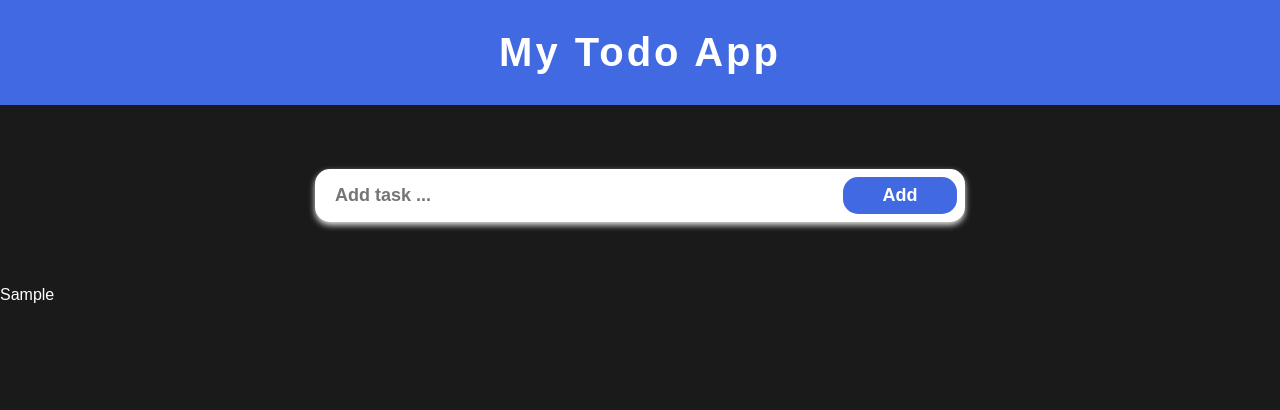
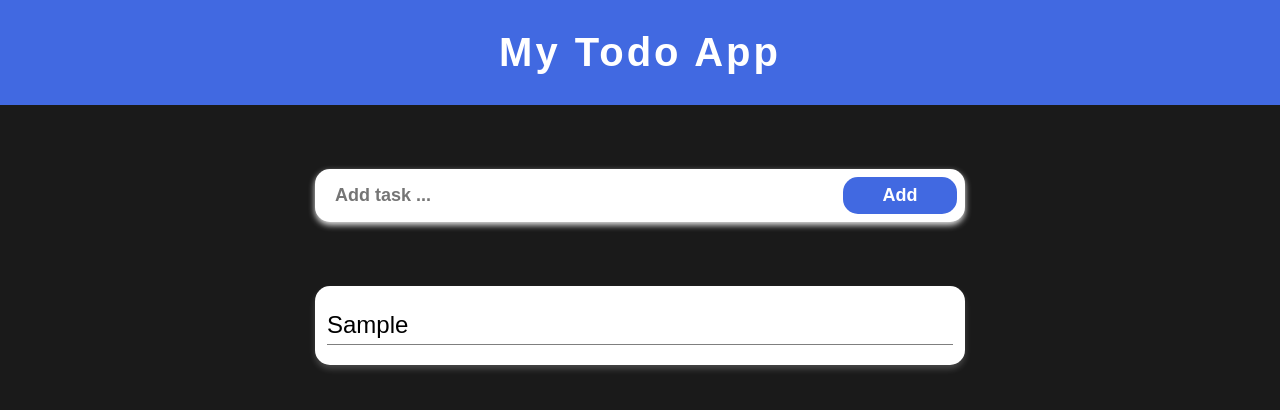
Before and after one commit to arrqamafaq/todo-react-app, a React (Vite) app: page / in a window 1280 px wide. Both pictures are taken after typing "Sample" into the empty fields and a click on the button "Add". Shown: the top 410 px of the page. Built offline with nearby package versions, Linux system fonts and the light colour scheme.

Commit message:
styled the list and list item

```diff
--- a/src/components/ListItem.jsx
+++ b/src/components/ListItem.jsx
@@ -1,6 +1,7 @@
+import styles from "./listItem.module.css"
 export default function ListItem({item}){
 
     return (
-        <li>{item}</li>
+        <li className={styles.listItem}>{item}</li>
     )
 }
--- a/src/components/Todo.jsx
+++ b/src/components/Todo.jsx
@@ -1,6 +1,6 @@
 import { useState } from "react";
 import Form from "./Form";
-import RenderListItem from "./RenderListItem";
+import TodoList from "./TodoList";
 
 export default function Todo(){
     const[todos,pushTodos]=useState([]);
@@ -8,10 +8,8 @@ export default function Todo(){
     return (
         <>
            <Form todos={todos} pushTodos={pushTodos} />
-            <ul>
-             <RenderListItem todos={todos}/>
-             {console.log(todos)}
-            </ul>
+            <TodoList todos={todos}/>
+            {console.log(todos)}
         </>
 
     )
--- a/src/components/RenderListItem.jsx
+++ b/src/components/TodoList.jsx
@@ -1,13 +1,14 @@
 import ListItem from "./ListItem";
+import styles from "./TodoList.module.css"
 
 export default function RenderListItem({todos}){
 
     return (
-        <>
+        <ul className={styles.todoList}>
         {todos.map((item,index)=>(
             <ListItem key={index} item={item}/>
         ))
     }
-    </>
+    </ul>
     )
 }
--- /dev/null
+++ b/src/components/TodoList.module.css
@@ -0,0 +1,10 @@
+.todoList{
+    background-color: white;
+    color:black;
+    width: 80%;
+    max-width: 650px;
+    margin: 0 auto;
+    border-radius:15px ;
+    padding: 12px;
+    box-shadow: 0 4px 6px rgba(255,255,255,.2);
+}
--- /dev/null
+++ b/src/components/listItem.module.css
@@ -0,0 +1,7 @@
+.listItem{
+    /* background-color: red; */
+    margin: 8px 0;
+    font-size: 24px;
+    border-bottom: 1px solid rgba(0, 0, 0, 0.5);
+    padding: 5px 0;
+}
```
